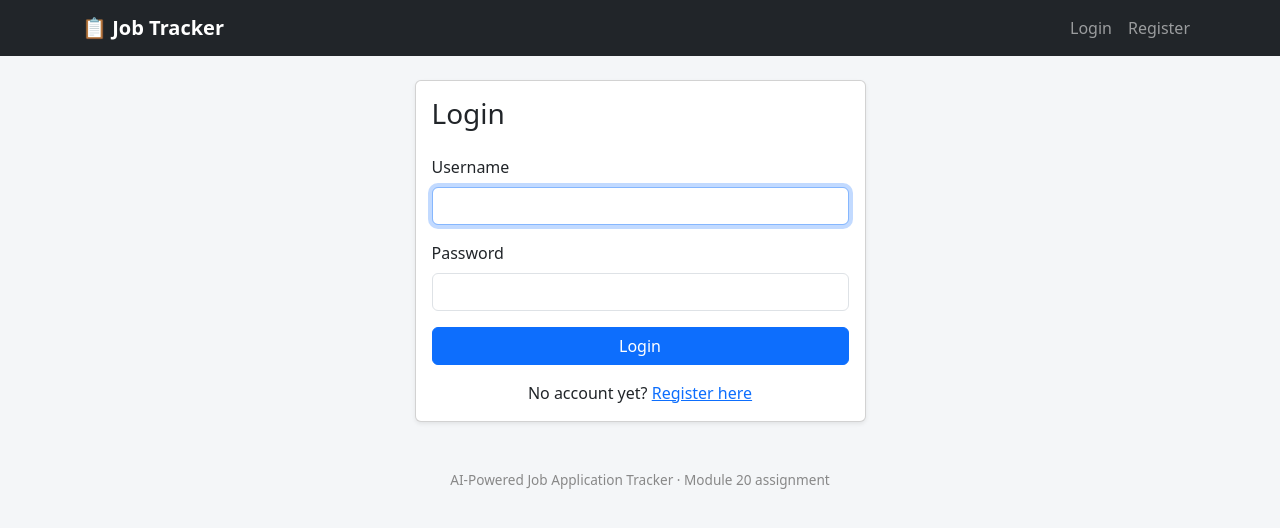
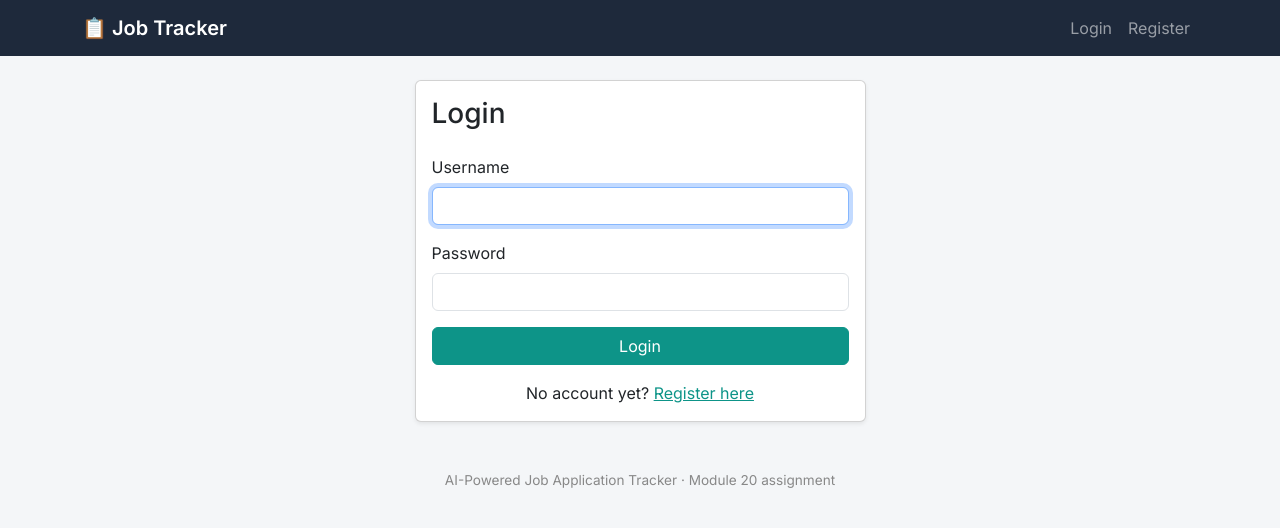
Before and after one commit to rafimkl8/ai-job-application-tracker, a Django app: a page that uses tracker/templates/tracker/base.html in a window 1280 px wide. Shown: the top 528 px of the page. Run offline with Django 4.2, Linux system fonts and the light colour scheme.

Commit message:
Apply Inter font + slate/teal color scheme
- Inter font via Google Fonts CDN, layered on top of Bootstrap's default
  font stack as a fallback
- navbar changed from Bootstrap's default dark to a custom slate (#1e293b)
- primary buttons/badges/links switched from Bootstrap blue to teal
  (#0d9488), hover state slightly darker (#0f766e)
- kept alert colors (success/danger) untouched - Bootstrap defaults there
  read correctly against this palette, no need to override

```diff
--- a/tracker/templates/tracker/base.html
+++ b/tracker/templates/tracker/base.html
@@ -6,10 +6,16 @@
     <title>{% block title %}Job Tracker{% endblock %} - Job Application Tracker</title>
     <!-- bootstrap via CDN, no build step / no npm needed for this assignment -->
     <link href="https://cdn.jsdelivr.net/npm/bootstrap@5.3.3/dist/css/bootstrap.min.css" rel="stylesheet">
+    <!-- Inter font via Google Fonts CDN, same no-build-step approach as bootstrap -->
+    <link rel="preconnect" href="https://fonts.googleapis.com">
+    <link rel="preconnect" href="https://fonts.gstatic.com" crossorigin>
+    <link href="https://fonts.googleapis.com/css2?family=Inter:wght@400;500;600;700&display=swap" rel="stylesheet">
     <style>
-        /* small custom touches on top of bootstrap defaults, nothing fancy */
+        /* small custom touches on top of bootstrap defaults, nothing fancy.
+           color scheme: slate navbar + teal accent, Inter font throughout */
         body {
             background-color: #f4f6f8;
+            font-family: 'Inter', -apple-system, BlinkMacSystemFont, 'Segoe UI', Roboto, sans-serif;
         }
         .navbar-brand {
             font-weight: 600;
@@ -21,11 +27,41 @@
             color: #888;
             font-size: 0.85rem;
         }
+
+        /* --- slate & teal color scheme --- */
+        .navbar-custom {
+            background-color: #1e293b;
+        }
+        .btn-primary {
+            background-color: #0d9488;
+            border-color: #0d9488;
+        }
+        .btn-primary:hover, .btn-primary:focus {
+            background-color: #0f766e;
+            border-color: #0f766e;
+        }
+        .btn-outline-primary {
+            color: #0d9488;
+            border-color: #0d9488;
+        }
+        .btn-outline-primary:hover {
+            background-color: #0d9488;
+            border-color: #0d9488;
+        }
+        a {
+            color: #0d9488;
+        }
+        a:hover {
+            color: #0f766e;
+        }
+        .bg-primary {
+            background-color: #0d9488 !important;
+        }
     </style>
 </head>
 <body>
 
-<nav class="navbar navbar-expand-lg navbar-dark bg-dark mb-4">
+<nav class="navbar navbar-expand-lg navbar-dark navbar-custom mb-4">
     <div class="container">
         <a class="navbar-brand" href="{% url 'dashboard' %}">📋 Job Tracker</a>
         <button class="navbar-toggler" type="button" data-bs-toggle="collapse" data-bs-target="#navMenu">
```
